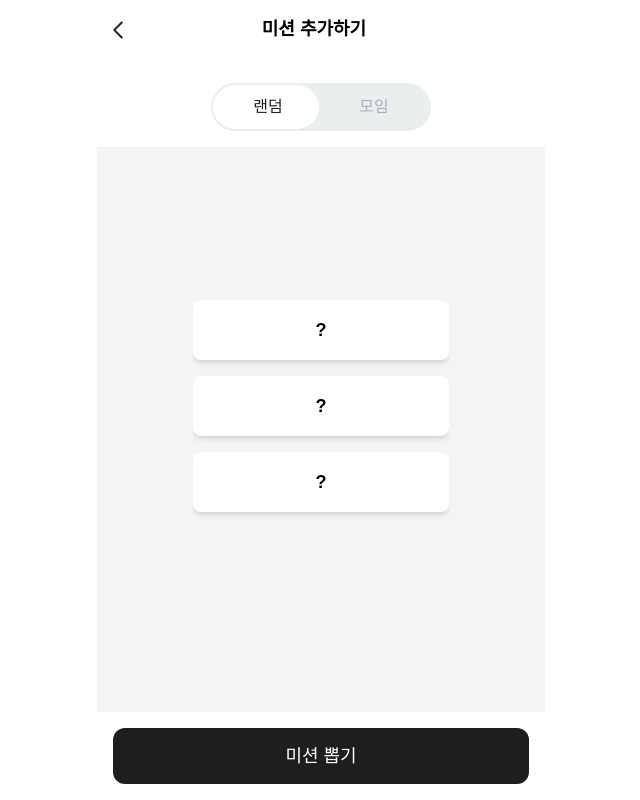
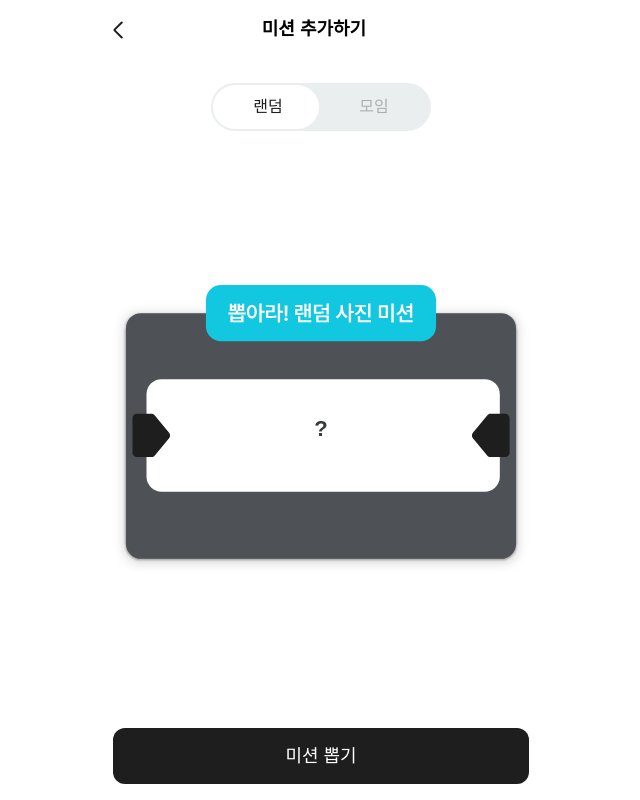
Before and after one commit to dnd-side-project/dnd-11th-6-frontend, a Next.js app: page /create-mission in a window 1280 px wide. Shown: the whole page, without its empty margins (319-959 px from the left). Built offline with nearby package versions, Linux system fonts and the light colour scheme; a web font is replaced by a local one.

Commit message:
style: 랜덤 룰렛 미션 디자인 수정

```diff
--- a/src/app/create-mission/page.tsx
+++ b/src/app/create-mission/page.tsx
@@ -9,6 +9,7 @@ import useMissionStore from '@/stores/useMissionStore'
 import Back from 'public/icons/back.svg'
 import Refresh from 'public/icons/refresh.svg'
 import Twinkle from 'public/icons/twinkle.svg'
+import Roulette from 'public/roulette.svg'
 
 const missions = [
   '여기에서 제일 연장자 찾기',
@@ -29,11 +30,7 @@ function MissionCreationPage() {
   const [isSpinning, setIsSpinning] = useState(false)
   const selectedMission = useMissionStore((state) => state.currentMission)
   const setSelectedMission = useMissionStore((state) => state.setCurrentMission)
-  const [visibleMissions, setVisibleMissions] = useState<string[]>([
-    '?',
-    '?',
-    '?',
-  ])
+  const [visibleMissions, setVisibleMissions] = useState<string[]>(['?'])
 
   const startSpinning = () => {
     setIsSpinning(true)
@@ -55,7 +52,7 @@ function MissionCreationPage() {
         const randomMission =
           missions[Math.floor(Math.random() * missions.length)]
         setSelectedMission(randomMission)
-        setVisibleMissions([randomMission, '?', '?'])
+        setVisibleMissions([randomMission])
       }
     }, 100)
   }
@@ -67,7 +64,7 @@ function MissionCreationPage() {
 
   const performMission = () => {
     setSelectedMission(null)
-    setVisibleMissions(['?', '?', '?'])
+    setVisibleMissions(['?'])
   }
 
   return (
@@ -96,17 +93,18 @@ function MissionCreationPage() {
       />
 
       {missionType === 'random' ? (
-        <div className="flex-grow flex flex-col items-center justify-center p-4 bg-gray-100">
-          <div className="w-64 h-64 mb-8 overflow-hidden">
-            <div
-              className={`flex flex-col items-center transition-transform duration-100 ease-linear ${isSpinning ? '-translate-y-1/3' : ''}`}
-            >
+        <div className="flex-grow flex flex-col items-center justify-center p-4 bg-white">
+          <div className="relative w-full h-full">
+            <Image src={Roulette} alt="roulette" className="w-full h-full" />
+            <div className="roulette-text absolute inset-0 flex flex-col items-center justify-center transition-transform duration-100 ease-linear">
               {visibleMissions.map((mission, index) => (
                 <div
                   key={index}
-                  className="w-full h-64 bg-white shadow-md rounded-lg flex items-center justify-center p-4 text-center mb-4"
+                  className="w-full h-full flex items-center justify-center px-12 text-center"
                 >
-                  <p className="text-lg font-semibold">{mission}</p>
+                  <p className="text-heading1-semibold text-gray-800">
+                    {mission}
+                  </p>
                 </div>
               ))}
             </div>
@@ -155,7 +153,7 @@ function MissionCreationPage() {
           <>
             <Button
               type="button"
-              variant={selectedMission ? 'outline' : 'primary'}
+              variant={selectedMission ? 'light' : 'primary'}
               onClick={startSpinning}
               disabled={isSpinning}
               className={selectedMission ? 'w-20 px-3' : 'w-full text-white'}
@@ -163,7 +161,7 @@ function MissionCreationPage() {
               {isSpinning ? (
                 '미션 뽑는 중...'
               ) : selectedMission ? (
-                <Image src={Refresh} alt="refresh" />
+                <Image src={Refresh} alt="refresh" className="w-5" />
               ) : (
                 '미션 뽑기'
               )}
```
Also changed, not shown: public/roulette.svg (added).
